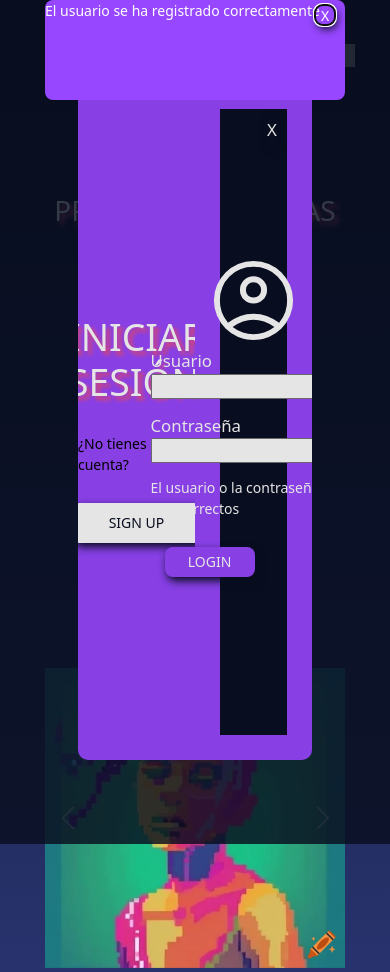
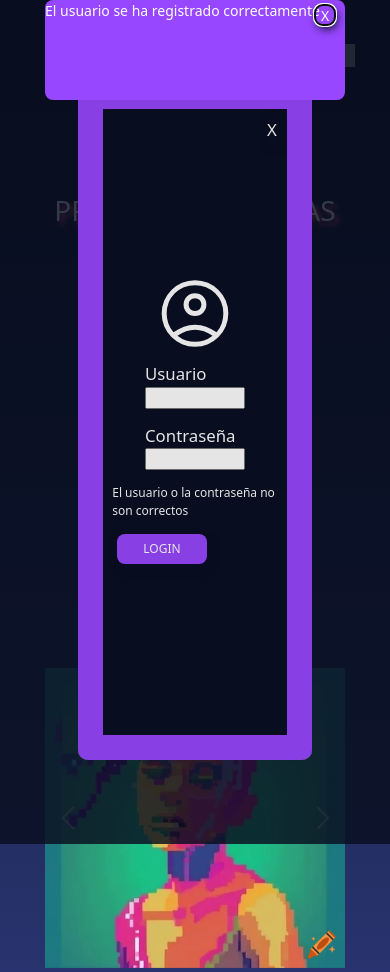
Before and after one commit to nenpav/Proxecto-DAW-23-24, a PHP site: page /index.php?registro=ok in a window 390 px wide. Shown: the top 972 px of the page. Run offline with PHP 8.4, Linux system fonts and the light colour scheme; the visitor is signed in with stand-in values (Sample User, id 1); some libraries are stand-ins or nearby versions; grey boxes are pictures that could not be loaded.

Commit message:
index responsive

```diff
--- a/Roled/index.php
+++ b/Roled/index.php
@@ -15,7 +15,6 @@ $conexionBBDD = new mysqli('localhost','root','','roled');
         document.getElementById('modalSesion').close();
       });</script>";
     }
-
 
   if(isset($_GET['registro'])){
     echo "<script>window.addEventListener('DOMContentLoaded', function() {
@@ -157,6 +156,7 @@ $conexionBBDD = new mysqli('localhost','root','','roled');
     </footer>
 
     <dialog id="modalSesion">
+      <section id="modSesion">
         <section id="left">
           <h3>Iniciar Sesión</h3>
           <p>¿No tienes cuenta?</p>
@@ -178,6 +178,7 @@ $conexionBBDD = new mysqli('localhost','root','','roled');
             <input class="boton" id="loginForm" type="submit" value="Login">
          </form>
         </section>
+      </section>
     </dialog>
 
     <dialog id="confReg">
--- a/Roled/src/css/base.css
+++ b/Roled/src/css/base.css
@@ -1,5 +1,5 @@
 /**
-* Estilos base de todas las vistas de la aplicación
+* Estilos base de todas las pantallas de la aplicación
 *
 */
 
@@ -46,6 +46,7 @@ main{
     flex: 1;
 
 }
+
 .error{
     border: 1px solid red;
     color: red;
@@ -143,12 +144,16 @@ nav>ul>li>button{
 li{
     color: var(--clr-letra);
 }
+
+#menuMovil{
+    display: none;
+}
 /*=====  End of Estilos del menú  ======*/
 
 
 
 /*=============================================
-=            Estilos de las cabeceras            =
+=            Estilos de los encabezados            =
 =============================================*/
 
 h1, h2, h3{
@@ -167,9 +172,7 @@ h3{
     font-size: var(--tam-h3);
 }
 
-/*=====  End of Estilos de las cabeceras  ======*/
-
-
+/*=====  End of Estilos de los encabezados  ======*/
 
 
 /*=============================================
@@ -298,9 +301,7 @@ li{
 
 /*=====  End of Estilos del dropdown  ======*/
 
-#menuMovil{
-    display: none;
-}
+
 
 
 /*=============================================
@@ -372,6 +373,7 @@ li{
     h3{
         font-size: calc(var(--tam-h3) / 1.5);
     }
+
     nav>ul>li{
         height: auto;
     }
@@ -388,7 +390,6 @@ li{
         padding: 10px;
     }
 
-
     #rrss figure svg {
         width: 30px;
     }
@@ -402,6 +403,7 @@ li{
     #rol{
         width: 300px;
     }
+
    #rol img{
     width: 100%;
    }
@@ -431,10 +433,10 @@ li{
     width: 30px;
     height: 30px;
 }
-.navbar-collapse {
+/* .navbar-collapse {
     display: none;
     text-align: center;
-}
+} */
 .dropdown .dropbtn {
     display: none;
 }
@@ -463,7 +465,6 @@ li{
     text-align: right;
 }
 
-/* Añade un estilo para mostrar el menú cuando el botón está activo */
 .navbar-toggler.active + #menuMovil {
     display: flex;
 }
@@ -474,6 +475,26 @@ li{
     border: none;
     font-size: 1.5rem;
     cursor: pointer;
+}
+
+#menuSinSesion {
+    gap: 20px;
+    margin-bottom: 1rem;
+
+}
+
+#menuSinSesion a.activa{
+    background-color: transparent;
+}
+
+#menuSinSesion a.activa span{
+    display: inline-block;
+    width: 100%;
+    height: 2px;
+    position: absolute;
+    top: 30px;
+    left: 0px;
+    transition: all .5s ease-in;
 }
 
 }
--- a/Roled/src/css/index.css
+++ b/Roled/src/css/index.css
@@ -1,6 +1,4 @@
 @import url(./base.css);
-
-
 
 /*=============================================
 =            Estilos del carrusel            =
@@ -97,8 +95,6 @@ h1,h2{
         width: 300px;
     }
 
-
-
 }
 
 @media screen and (max-width:768px){
--- a/Roled/src/css/modales.css
+++ b/Roled/src/css/modales.css
@@ -153,8 +153,41 @@ dialog button, dialog input[type='submit']{
 }
 /*----------  EStilos de las mediaqueries  ----------*/
 
-@media screen and(max-width: 425px) {
+@media screen and (max-width: 425px) {
+    dialog section#left{
+        display: none;
+    }
 
+    #modSesion{
+        height: 100%;
+        display: flex;
+        flex-direction: column;
+        justify-content: center;
+        align-items: center;
+        font-size: 12px;
+    }
+
+    dialog #rigth{
+        width: 100%;
+        height: 100%;
+
+    }
+    dialog #rigth p {
+        align-items: center;
+        width:100%;
+    }
+
+    dialog #rigth p label, dialog #rigth p input{
+        width: 100px;
+    }
+    dialog #rigth svg{
+        width: 80px;
+    }
+    dialog p#errorS{
+        width: 90%;
+        height: auto;
+        margin: 0 auto;
+    }
 }
 
 
```
Also changed, not shown: plantilla-proxecto/doc/templates/7_Incidencias.md (+1 -0 lines). Lines whose indentation alone changed are shown as unchanged.
